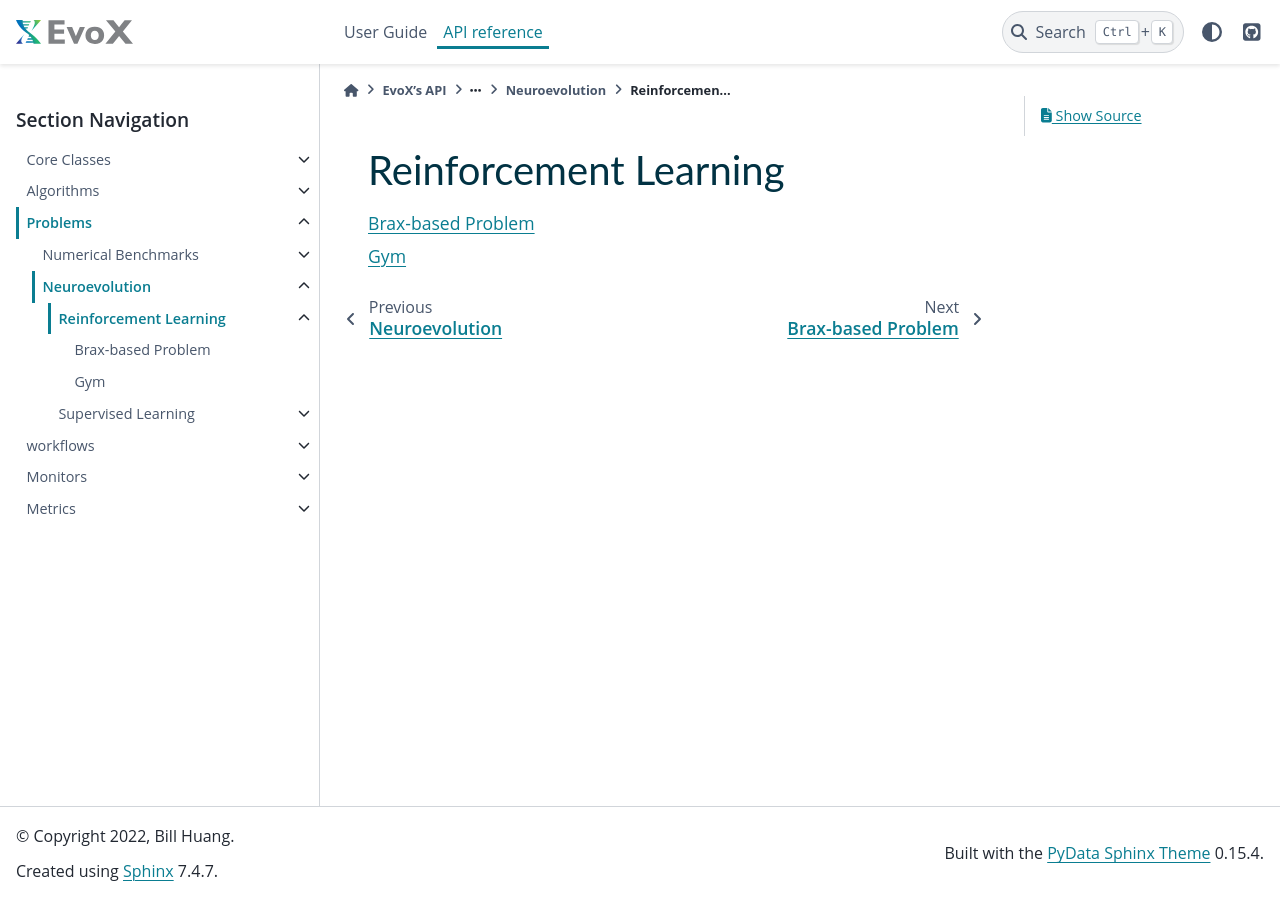
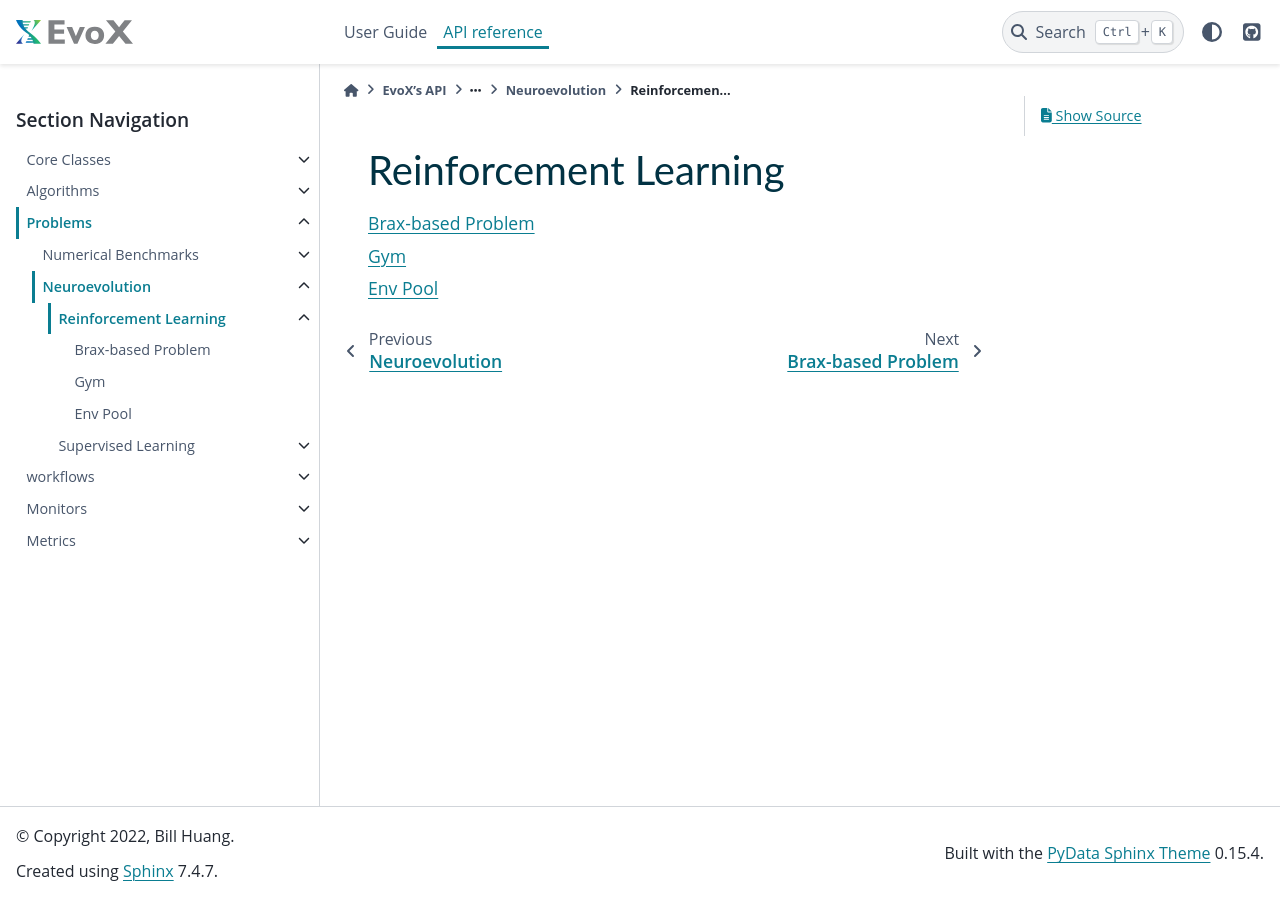
Before and after one commit to EMI-Group/evox, a Sphinx documentation site: the page built from docs/source/api/problems/neuroevolution/reinforcement_learning/index.rst, in a window 1280 px wide. Built offline with Sphinx 7.4.7 and the PyData theme 0.15.4, drawn with Linux system fonts in a browser that asks for light colours; pages that are not in the unit, such as notebooks, are missing from menus.

Commit message:
add docs

```diff
--- /dev/null
+++ b/docs/source/api/problems/neuroevolution/reinforcement_learning/env_pool.rst
@@ -0,0 +1,6 @@
+========
+Env Pool
+========
+
+.. autoclass:: evox.problems.neuroevolution.reinforcement_learning.EnvPool
+    :members:
--- a/docs/source/api/problems/neuroevolution/reinforcement_learning/index.rst
+++ b/docs/source/api/problems/neuroevolution/reinforcement_learning/index.rst
@@ -7,3 +7,4 @@ Reinforcement Learning
 
     brax
     gym
+    env_pool
```
